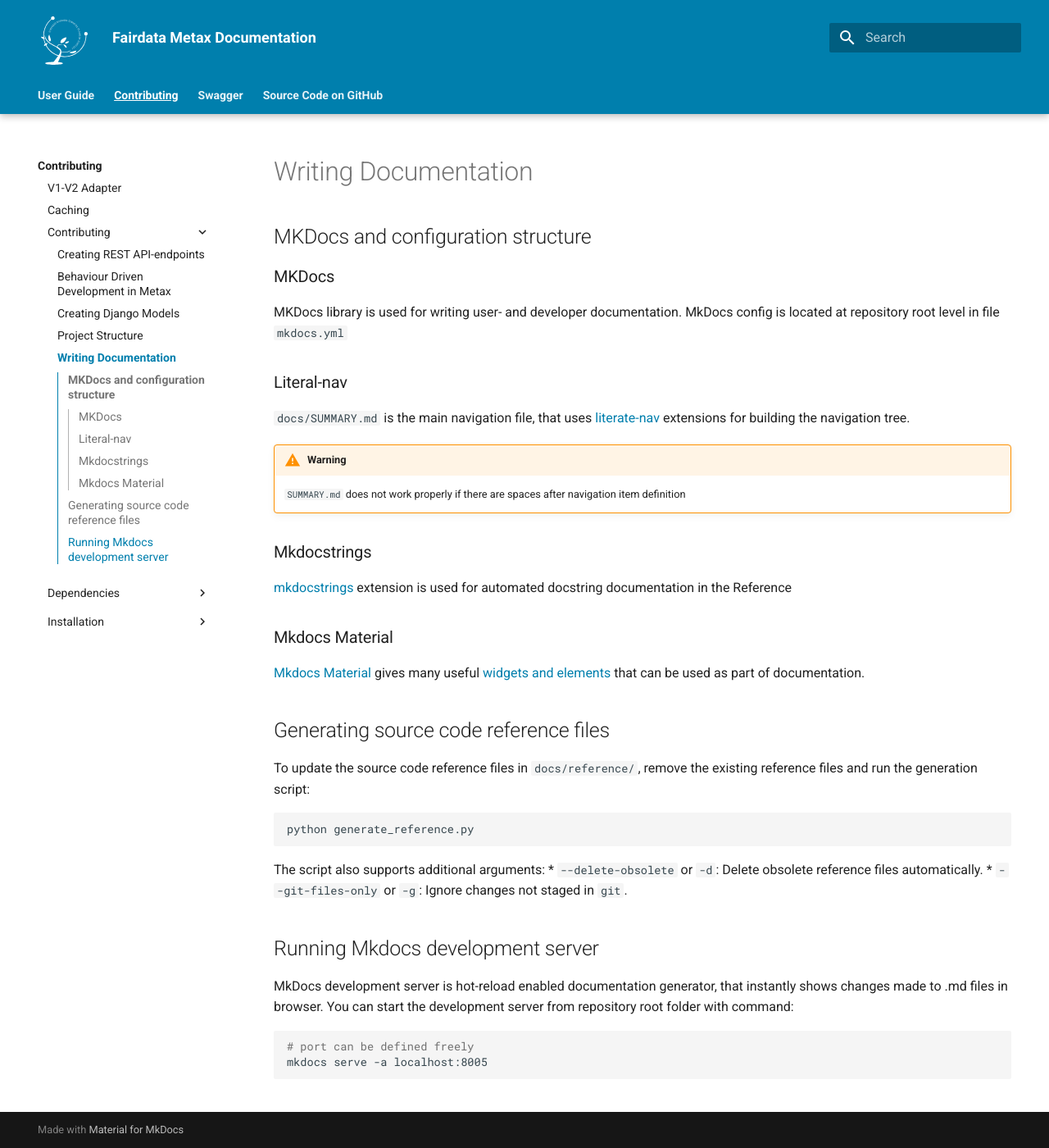
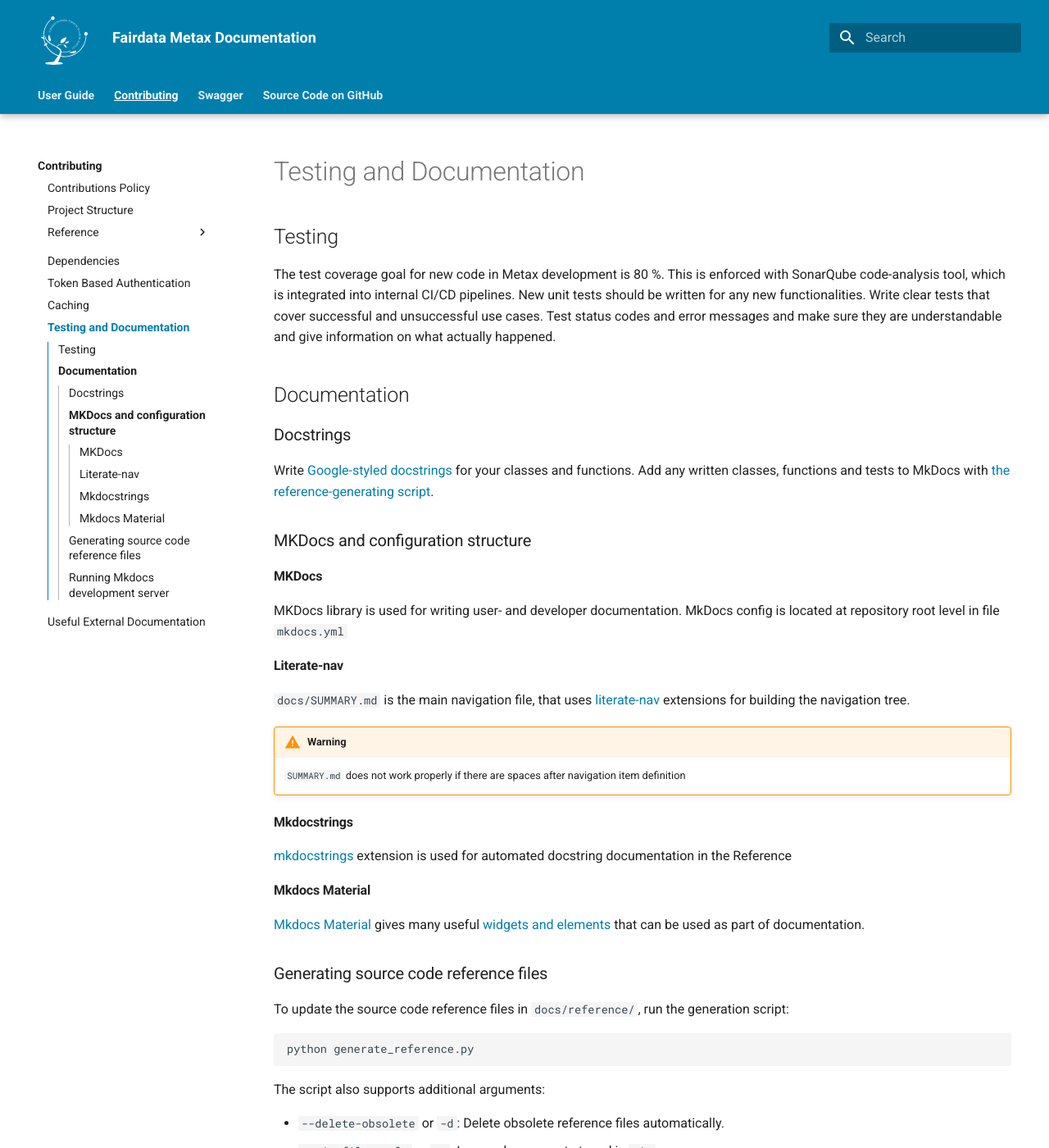
Before and after one commit to CSCfi/fairdata-metax-v3, an MkDocs documentation site: the page built from docs/contributing/testing-and-documentation.md, in a window 1280 px wide and 1400 px high. Shown: the whole window at 82% size. Built offline with MkDocs 1.6.1 and Material for MkDocs 9.7.7, drawn with Linux system fonts in a browser that asks for light colours; comment, search, counter and statistics services are not loaded.

Commit message:
refactor developer guide and add contributions policy

````diff
--- a/docs/SUMMARY.md
+++ b/docs/SUMMARY.md
@@ -1,14 +1,14 @@
 - [User Guide](user-guide/index.md)
     - [Differences between V1-V2 and V3](user-guide/migration.md)
     - user-guide/*
-- [Contributing](developer-guide/index.md)
-    - [V1-V2 Adapter](developer-guide/adapter.md)
-    - [Caching](developer-guide/caching.md)
-    - [Contributing](developer-guide/contributing/index.md)
-        - developer-guide/contributing/*
-    - [Dependencies](developer-guide/dependencies/index.md)
-        - developer-guide/dependencies/*
-    - [Installation](developer-guide/install/index.md)
-        - developer-guide/install/*
+- [Contributing](contributing/index.md)
+    - [Contributions Policy](contributing/policy.md)
+    - [Project Structure](contributing/project-structure/index.md)
+    - [Reference](reference/)
+    - [Dependencies](contributing/dependencies.md)
+    - [Token Based Authentication](contributing/token-authentication.md)
+    - [Caching](contributing/caching.md)
+    - [Testing and Documentation](contributing/testing-and-documentation.md)
+    - [Useful External Documentation](contributing/external-docs.md)
 - [Swagger](/v3/swagger/)
 - [Source Code on GitHub](https://github.com/CSCfi/fairdata-metax-v3)
--- /dev/null
+++ b/docs/contributing/index.md
@@ -0,0 +1,9 @@
+# Contributing
+
+This part of the documentation introduces the Metax project structure and its most relevant features, development-wise.
+
+Metax source code is publicly available, and can be improved by anyone. The [GitHub repository of the project](https://github.com/CSCfi/fairdata-metax-v3), which is updated after every service break, is a mirror of a Fairdata internal repository, which is used for the bulk of Metax development. External contributions are accepted through GitHub, according to [contributions policy](./policy.md). Start developing by familiarizing yourself with it and the code [on GitHub](https://github.com/CSCfi/fairdata-metax-v3). A description of the project structure is also available in [Project Structure](./project-structure/index.md).
+
+Instructions for installation, database and cache container setup, and (optional) connection to local Metax V1-V2 are all documented in the repository README. Remember to also check [useful external documentation](./external-docs.md) to get familiar with the frameworks that are in use.
+
+This documentation is an introduction to how Metax project handles [dependencies](./dependencies.md), [authentication](token-authentication.md), and [caching](caching.md). Good [testing and documentation](testing-and-documentation.md) practices are also explained.
--- a/docs/developer-guide/contributing/writing-documentation.md
+++ b/docs/contributing/testing-and-documentation.md
@@ -1,12 +1,23 @@
-# Writing Documentation
+# Testing and Documentation
 
-## MKDocs and configuration structure
+## Testing
 
-### MKDocs
+The test coverage goal for new code in Metax development is 80 %. This is enforced with SonarQube code-analysis tool, which is integrated into internal CI/CD pipelines. New unit tests should be written for any new functionalities. Write clear tests that cover successful and unsuccessful use cases. Test status codes and error messages and make sure they are understandable and give information on what actually happened.
+
+## Documentation
+
+
+### Docstrings
+
+Write [Google-styled docstrings](https://sphinxcontrib-napoleon.readthedocs.io/en/latest/example_google.html) for your classes and functions. Add any written classes, functions and tests to MkDocs with [the reference-generating script](#generating-source-code-reference-files).
+
+### MKDocs and configuration structure
+
+#### MKDocs
 
 MKDocs library is used for writing user- and developer documentation. MkDocs config is located at repository root level in file `mkdocs.yml`
 
-### Literal-nav
+#### Literate-nav
 
 `docs/SUMMARY.md` is the main navigation file, that uses [literate-nav](https://oprypin.github.io/mkdocs-literate-nav/) extensions for building the navigation tree.
 
@@ -14,28 +25,29 @@
 
     `SUMMARY.md` does not work properly if there are spaces after navigation item definition
 
-### Mkdocstrings
+#### Mkdocstrings
 
 [mkdocstrings](https://mkdocstrings.github.io/) extension is used for automated docstring documentation in the Reference
 
-### Mkdocs Material
+#### Mkdocs Material
 
 [Mkdocs Material](https://squidfunk.github.io/mkdocs-material/) gives many useful [widgets and elements](https://squidfunk.github.io/mkdocs-material/reference/) that can be used as part of documentation.
 
-## Generating source code reference files
+### Generating source code reference files
 
-To update the source code reference files in `docs/reference/`, remove the existing reference files and run the generation script:
+To update the source code reference files in `docs/reference/`, run the generation script:
 
 ```bash
 python generate_reference.py
 ```
 
 The script also supports additional arguments:
+
 * `--delete-obsolete` or `-d`: Delete obsolete reference files automatically.
 * `--git-files-only` or `-g`: Ignore changes not staged in `git`.
 
 
-## Running Mkdocs development server
+### Running Mkdocs development server
 
 MkDocs development server is hot-reload enabled documentation generator, that instantly shows changes made to .md files in browser. You can start the development server from repository root folder with command:
 
````
Also changed, not shown: docs/contributing/dependencies.md (renamed from docs/developer-guide/dependencies/index.md, +1 -1 lines), docs/contributing/external-docs.md (added, +35 -0 lines), docs/contributing/policy.md (added, +16 -0 lines), docs/contributing/project-structure/index.md (added, +45 -0 lines), docs/contributing/token-authentication.md (renamed from docs/developer-guide/install/token-authentication.md, +5 -3 lines), docs/developer-guide/adapter.md (deleted, +0 -85 lines), docs/developer-guide/contributing/api-endpoints.md (deleted, +0 -29 lines), docs/developer-guide/contributing/bdd.md (deleted, +0 -92 lines), docs/developer-guide/contributing/django-models.md (deleted, +0 -56 lines), docs/developer-guide/contributing/index.md (deleted, +0 -15 lines), docs/developer-guide/contributing/project-structure.md (deleted, +0 -18 lines), docs/developer-guide/dependencies/third-party-libraries.md (deleted, +0 -19 lines), docs/developer-guide/index.md (deleted, +0 -16 lines), docs/developer-guide/install/docker.md (deleted, +0 -51 lines), 2 more files.
